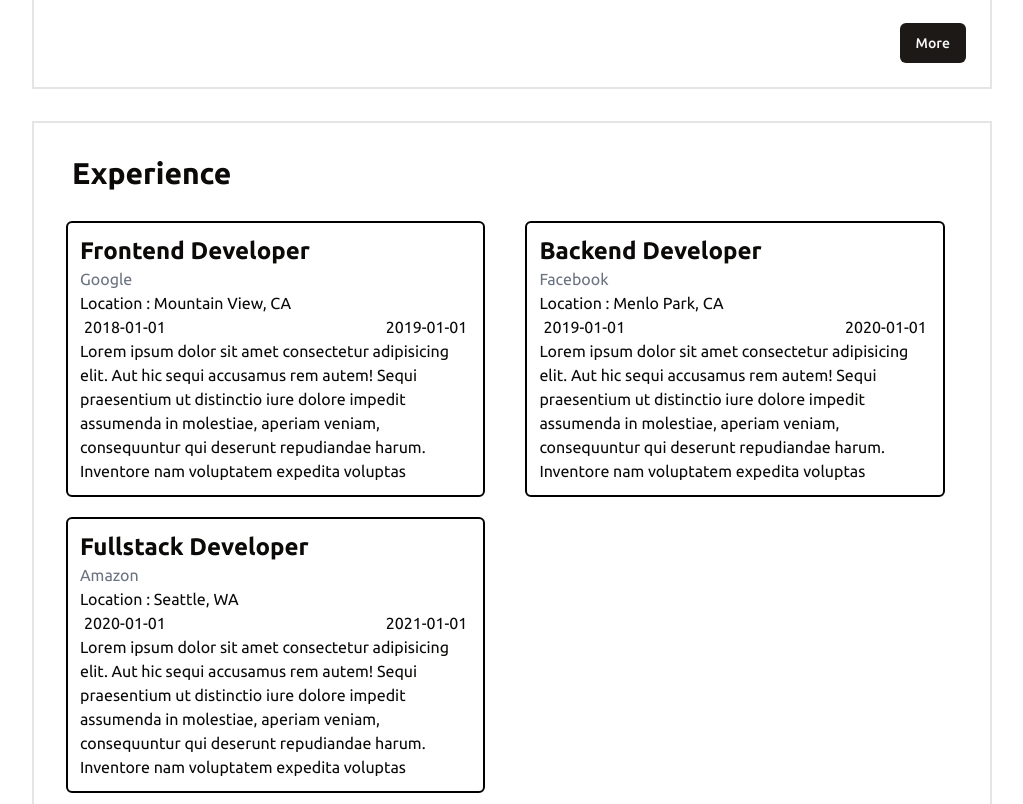
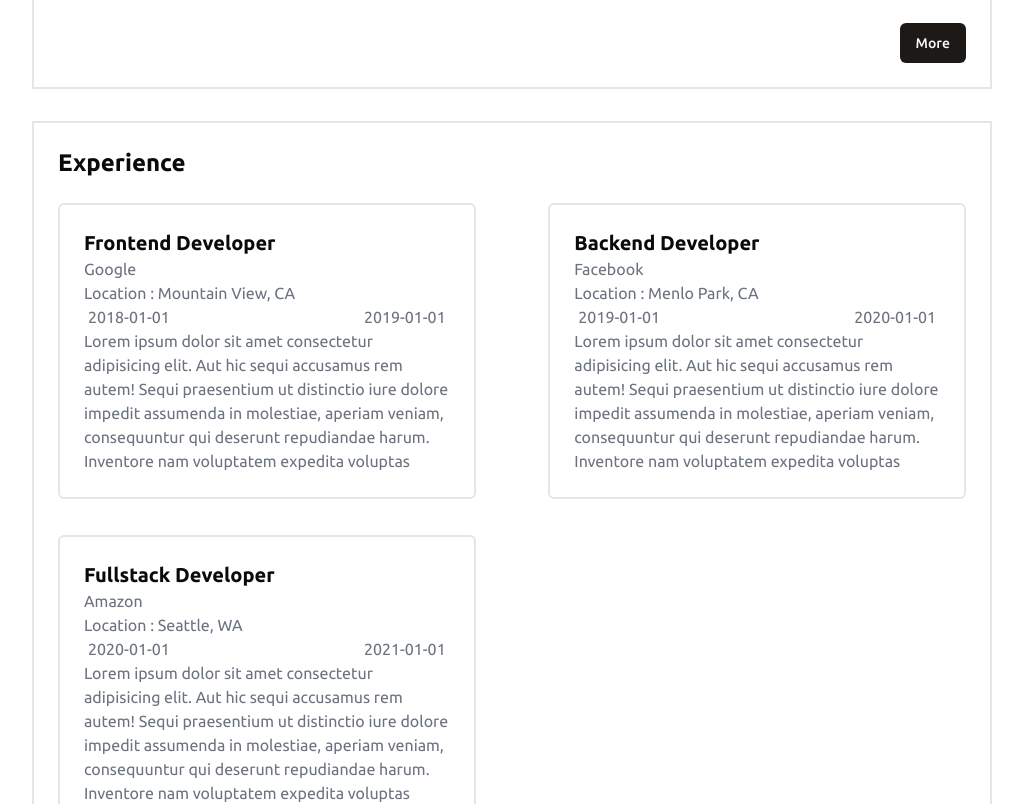
Before and after one commit to thtauhid/open-profile, a React (Vite) app: page /profile/1 in a window 1280 px wide. Shown: the part 2163-2967 px from the top of the page, without its empty margins (128-1151 px from the left). Built offline with nearby package versions, Linux system fonts and the light colour scheme.

Commit message:
Fixed Experience Section design issue

```diff
--- a/src/pages/Profile/Experience.tsx
+++ b/src/pages/Profile/Experience.tsx
@@ -1,41 +1,39 @@
 import { Button } from "@/components/ui/button";
-import {getExperience} from '@/api/index'
+import { getExperience } from "@/api/index";
 
 export default function Experience() {
-
-    const data =getExperience();
+  const data = getExperience();
   console.log(data);
 
   return (
     <div className="flex my-8 justify-center items-center">
-            <div className="p-3 w-[100%] border-2 border-gray">
-                <h1 className="text-3xl pt-[20px] pb-[10px] pl-[26px] font-bold">Experience</h1>
-                <div className="flex py-[20px] flex-wrap justify-start items-center gap-5">
+      <div className="py-6 px-6 w-[100%] border-2 border-gray">
+        <h1 className="text-2xl font-bold mb-4">Experience</h1>
+        <div className="flex flex-wrap justify-between items-center gap-y-5">
           {data.map((data) => {
             return (
-                            <div className="border-2 ml-[20px] border-black lg:w-[45%] p-2 rounded-md">
+              <div className="border-2 lg:w-[46%] p-5 my-2 rounded-md">
                 <div className="p-1">
-                                    <h1 className="text-2xl font-bold">{data.title}</h1>
+                  <h1 className="text-xl font-bold">{data.title}</h1>
                   <p className="text-gray-500">{data.company}</p>
-                                    <div className="">
+                  <div className="text-gray-500">
                     <span>Location : </span>
                     <span>{data.location}</span>
                   </div>
-                                    <div className="px-1 flex justify-between">
+                  <div className="px-1 flex text-gray-500 justify-between">
                     <p>{data.start_date}</p>
                     <p>{data.end_date}</p>
                   </div>
-                                    <p>{data.description}</p>
+                  <p className="text-gray-500">{data.description}</p>
                 </div>
               </div>
-                        )
+            );
           })}
-
         </div>
         <div className="flex justify-end px-10 py-1">
           <Button type="submit">More</Button>
         </div>
       </div>
     </div>
-    )
+  );
 }
```
Lines whose indentation alone changed are shown as unchanged.
